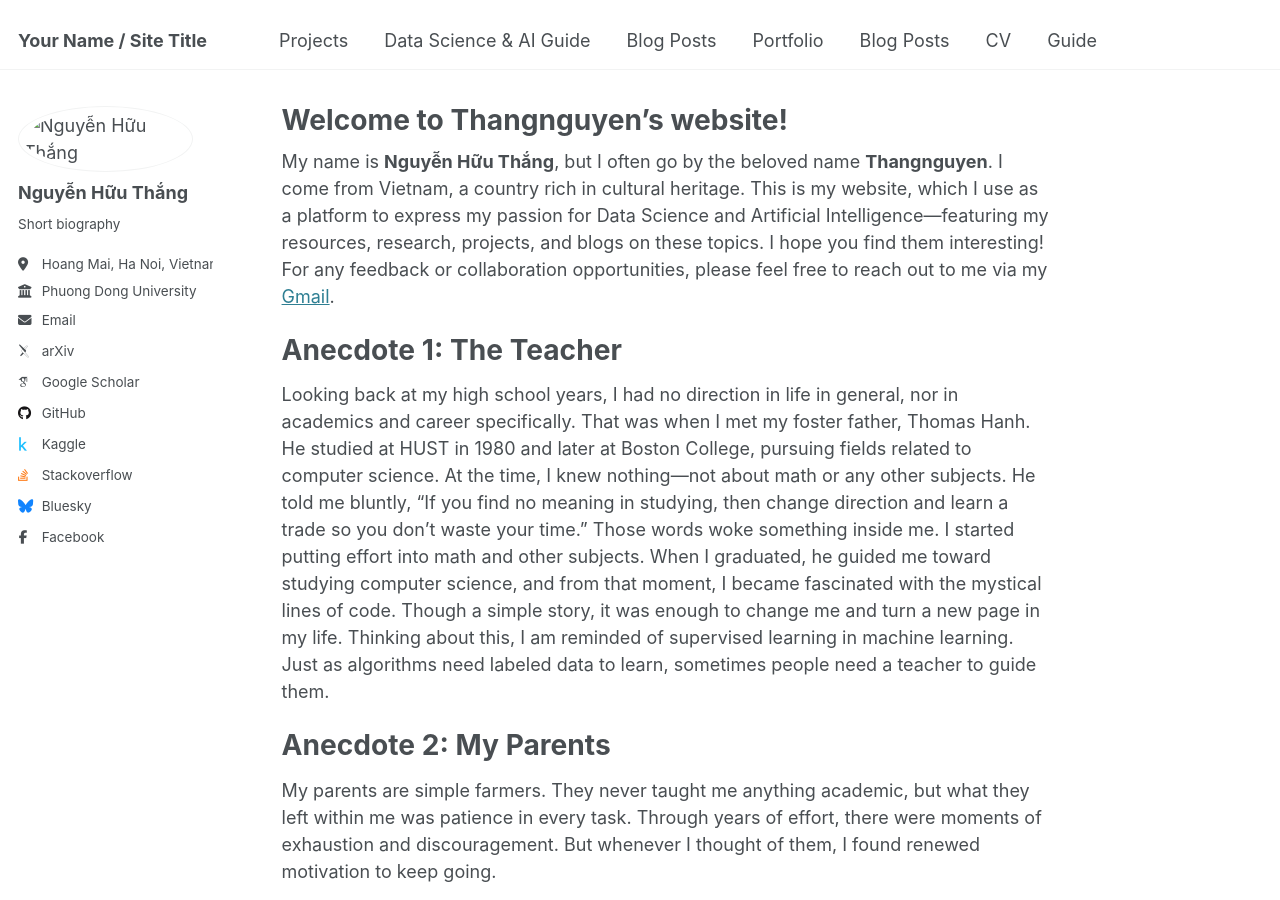
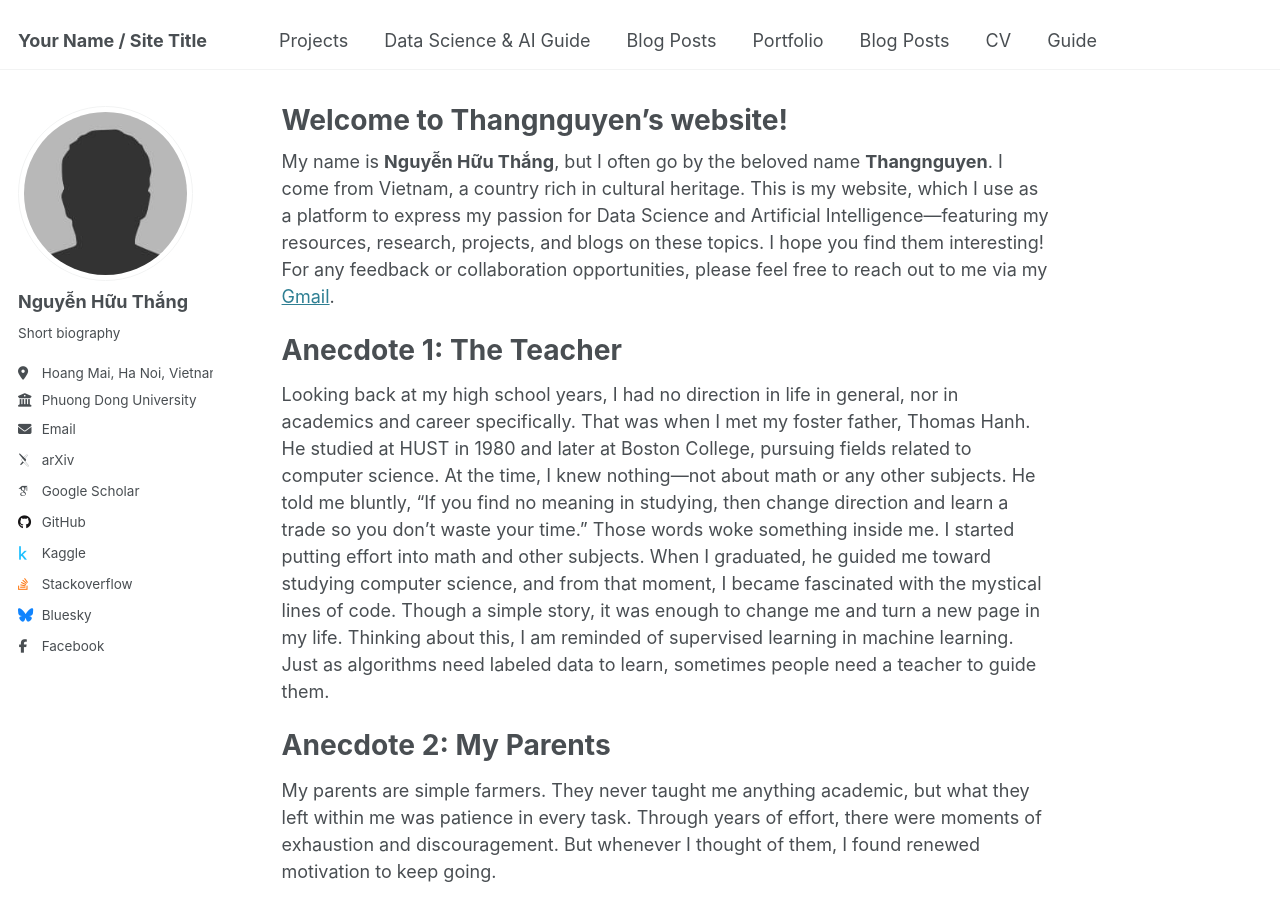
Before and after one commit to 6jffc/thangnguyen.github.io, a Jekyll site: the page built from _pages/about.md, in a window 1280 px wide and 900 px high. Built offline with Jekyll 4.4.1, drawn with Linux system fonts in a browser that asks for light colours; some web fonts are replaced.

Commit message:
Update _config.yml

```diff
--- a/_config.yml
+++ b/_config.yml
@@ -22,7 +22,7 @@ repository               : "academicpages/academicpages.github.io"
 #               Additional customization can be done by editing /_includes/author-profile.html
 author:
   # Biographic information
-  avatar           : "images/ab157024afa51efb47b4.jpg"
+  avatar           : "https://github.com/6jffc/thangnguyen.github.io/blob/master/images/bio-photo.jpg"
   name             : "Nguyễn Hữu Thắng"
   pronouns         : # example: "she/her"
   bio              : "Short biography"
```
